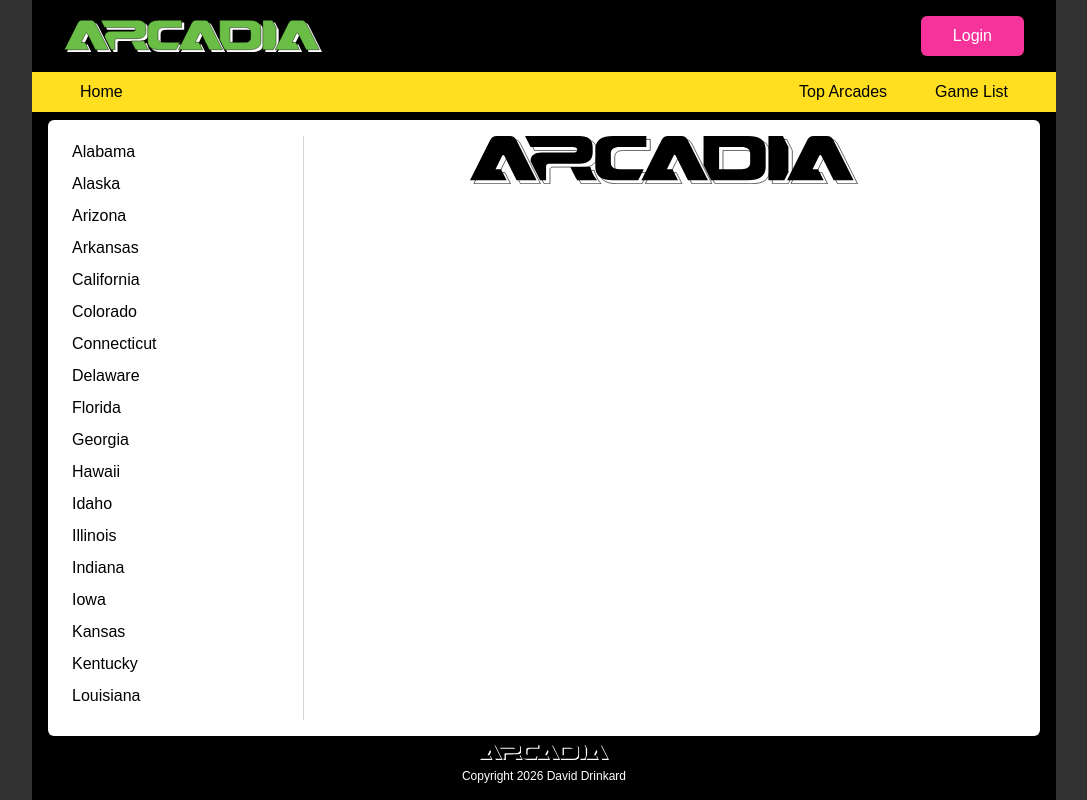
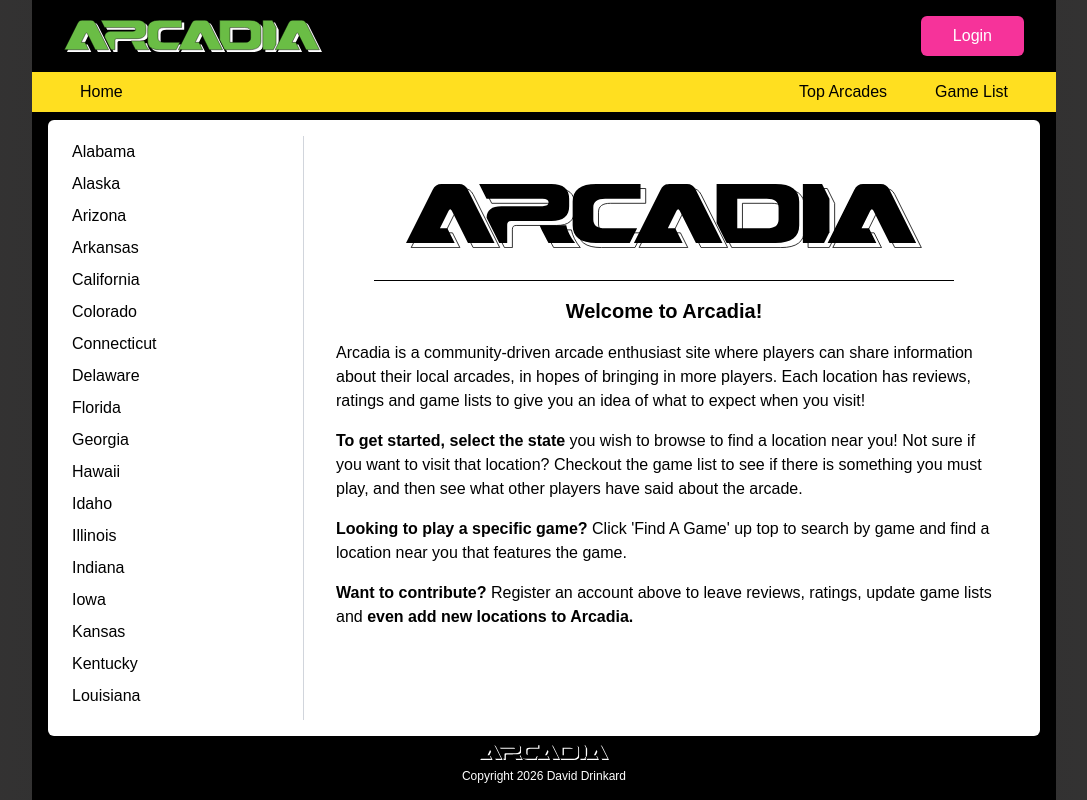
Before and after one commit to daviddrinkard/Arcadia, a Next.js app: page / in a window 1280 px wide. Shown: the whole page, without its empty margins (96-1183 px from the left). Built offline with nearby package versions, Linux system fonts and the light colour scheme.

Commit message:
adds details to landing page

```diff
--- a/src/pages/index.tsx
+++ b/src/pages/index.tsx
@@ -111,9 +111,41 @@ export default function Home() {
           ))}
         </div>
       ) : (
-        <div className="w-full flex flex-col items-center">
-          <div>
-            <img src="images/Arcadia-black-large.svg" className="h-12" />
+        <div className="w-full flex flex-col items-center p-4">
+          <div className="p-8 border-b border-grey-300">
+            <img src="images/Arcadia-black-large.svg" className="h-16" />
+          </div>
+          <div className="flex flex-col items-center justify-center gap-4 p-4">
+            <p className="text-xl font-bold">Welcome to Arcadia!</p>
+            <p>
+              Arcadia is a community-driven arcade enthusiast site where players
+              can share information about their local arcades, in hopes of
+              bringing in more players. Each location has reviews, ratings and
+              game lists to give you an idea of what to expect when you visit!
+            </p>
+            <p>
+              <span className="font-bold">
+                To get started, select the state
+              </span>{" "}
+              you wish to browse to find a location near you! Not sure if you
+              want to visit that location? Checkout the game list to see if
+              there is something you must play, and then see what other players
+              have said about the arcade.
+            </p>
+            <p>
+              <span className="font-bold">
+                Looking to play a specific game?
+              </span>{" "}
+              Click 'Find A Game' up top to search by game and find a location
+              near you that features the game.
+            </p>
+            <p>
+              <span className="font-bold">Want to contribute?</span> Register an
+              account above to leave reviews, ratings, update game lists and{" "}
+              <span className="font-bold">
+                even add new locations to Arcadia.
+              </span>
+            </p>
           </div>
         </div>
       )}
```
